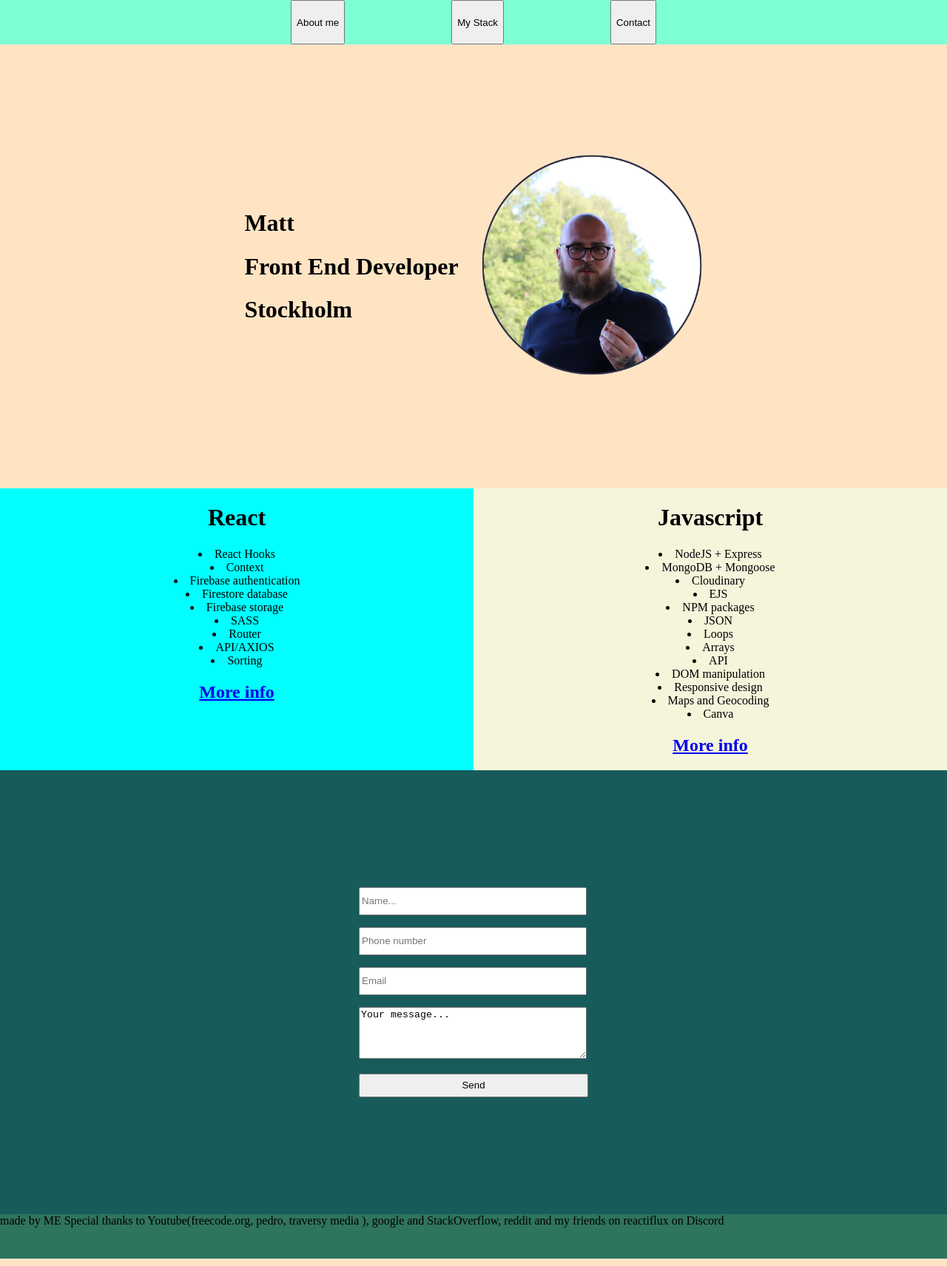
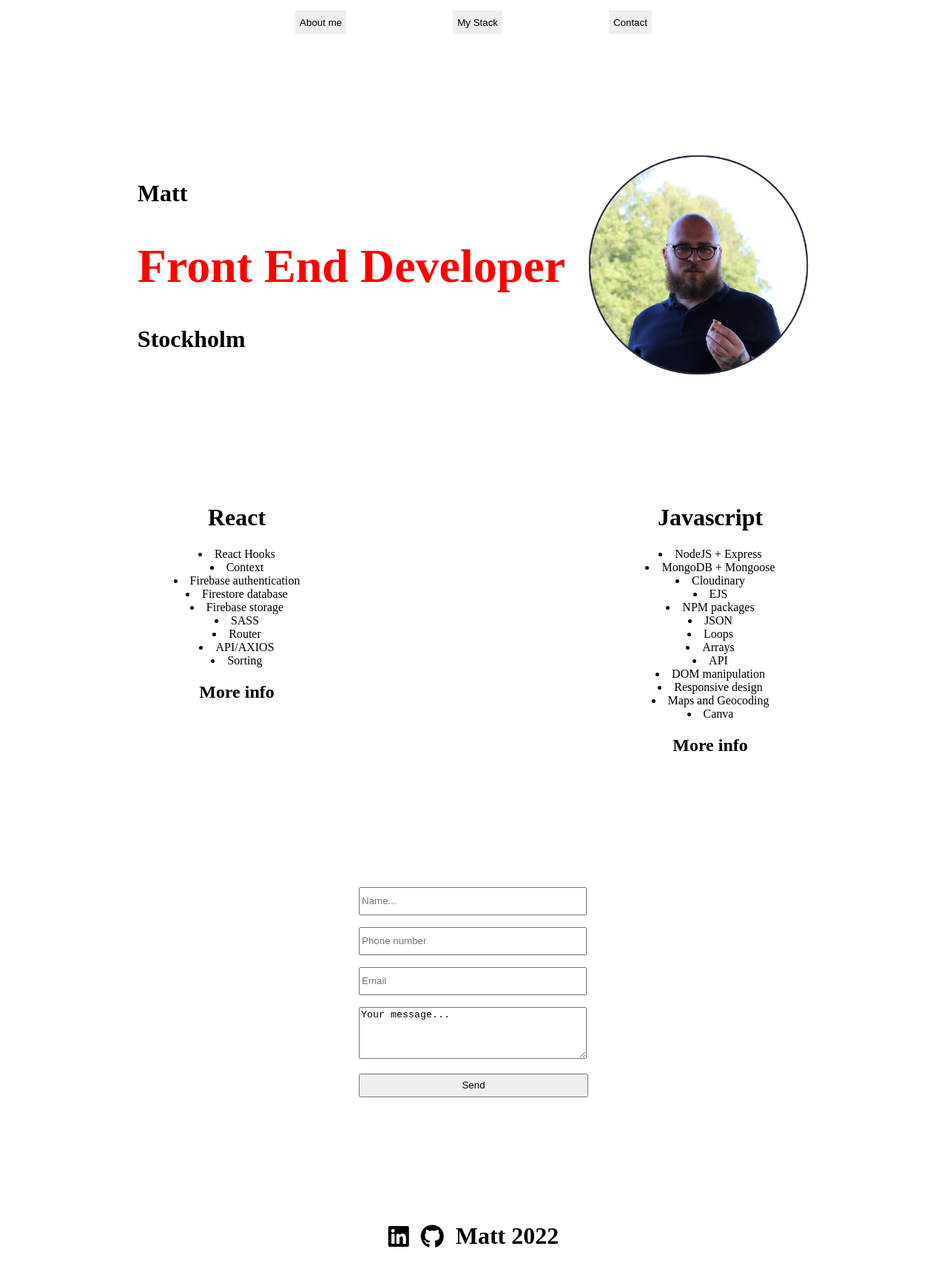
Before and after one commit to Matiss1337/Matiss1337.github.io, a plain HTML site: page index.html in a window 1280 px wide. Shown: the whole page at 74% size. Drawn offline with Linux system fonts and the light colour scheme.

Commit message:
css not finished

```diff
--- a/app.css
+++ b/app.css
@@ -1,17 +1,21 @@
 body{
-    background-color: bisque;
     margin: 0;
     padding: 0;
 }
 
 nav{
     height: 60px;
-    background-color: aquamarine;
     position: fixed;
     width: 100%;
     display: flex;
     justify-content: center;
+    align-items: center;
     gap: 9rem;
+}
+
+nav button{
+  border: none;
+  height: 2rem;
 }
 
 .aboutMe{
@@ -36,35 +40,34 @@ display: flex;
 }
 
 .hover-react .react {
-    width: 70%;
-    font-size: 1.2rem;
+    width: 75%;
+    font-size: 1.3rem;
 }
 
 .hover-react .javascript {
-    width: 30%;
+    width: 25%;
 }
 
 .hover-javascript .javascript {
-    width: 70%;
-    font-size: 1.2rem;
+    width: 75%;
+    font-size: 1.3rem;
 }
 
 .hover-javascript .react {
-    width: 30%;
+    width: 25%;
 }
 
 
 .react{
-    background-color: aqua;
+
 }
 
 .javascript{
-    background-color: beige;
+
 }
 
 
 .contactForm{
-background-color: rgb(24, 91, 91);
 height: 600px;
 display: flex;
 align-items: center;
@@ -93,8 +96,20 @@ flex-direction: column;
 
 footer{
     height: 60px;
-    background-color: rgb(47, 116, 93);
     width: 100%;
+    display: flex;
+    align-items: center;
+    justify-content: center;
+    gap: 1rem;
+}
+
+.icons{
+    display: flex;
+    gap: 1rem;
+}
+
+.fa-brands{
+    font-size: 2rem;
 }
 
 .img img{
@@ -113,3 +128,8 @@ footer{
 .project img{
     width: 200px;
 }
+
+ a, a:hover, a:focus, a:active {
+     text-decoration: none;
+     color: inherit;
+ }
--- a/index.html
+++ b/index.html
@@ -6,6 +6,9 @@
     <meta name="viewport" content="width=device-width, initial-scale=1.0">
     <title>Protfolio, not finished</title>
     <link rel="stylesheet" href="app.css">
+        <link rel="stylesheet" href="https://cdnjs.cloudflare.com/ajax/libs/font-awesome/6.1.1/css/all.min.css"
+            integrity="sha512-KfkfwYDsLkIlwQp6LFnl8zNdLGxu9YAA1QvwINks4PhcElQSvqcyVLLD9aMhXd13uQjoXtEKNosOWaZqXgel0g=="
+            crossorigin="anonymous" referrerpolicy="no-referrer" />
 </head>
 <body>
     <nav>
@@ -18,7 +21,7 @@
 <div id="aboutMe" class="aboutMe">
     <div class="info">
     <div class="name"><h1>Matt</h1></div>
-    <div class="what"><h1>Front End Developer</h1></div>
+    <div class="highlight"><h1>Front End Developer</h1></div>
     <div class="location"><h1>Stockholm</h1></div>
     </div>
     <div class="img">
@@ -81,7 +84,11 @@
 </div>
 
 <footer>
-    made by ME Special thanks to Youtube(freecode.org, pedro, traversy media ), google and StackOverflow, reddit and my friends on reactiflux on Discord
+<div class="icons">
+    <div> <a target="_blank" href="https://www.linkedin.com/in/matiss-judins-319235228/"><i class="fa-brands fa-linkedin"></i></a></div>
+    <div> <a target="_blank" href="https://github.com/Matiss1337"><i class="fa-brands fa-github"></i></a></div>
+</div>
+<div class="name"><h1>Matt 2022</h1></div>
 </footer>
 
 
```
